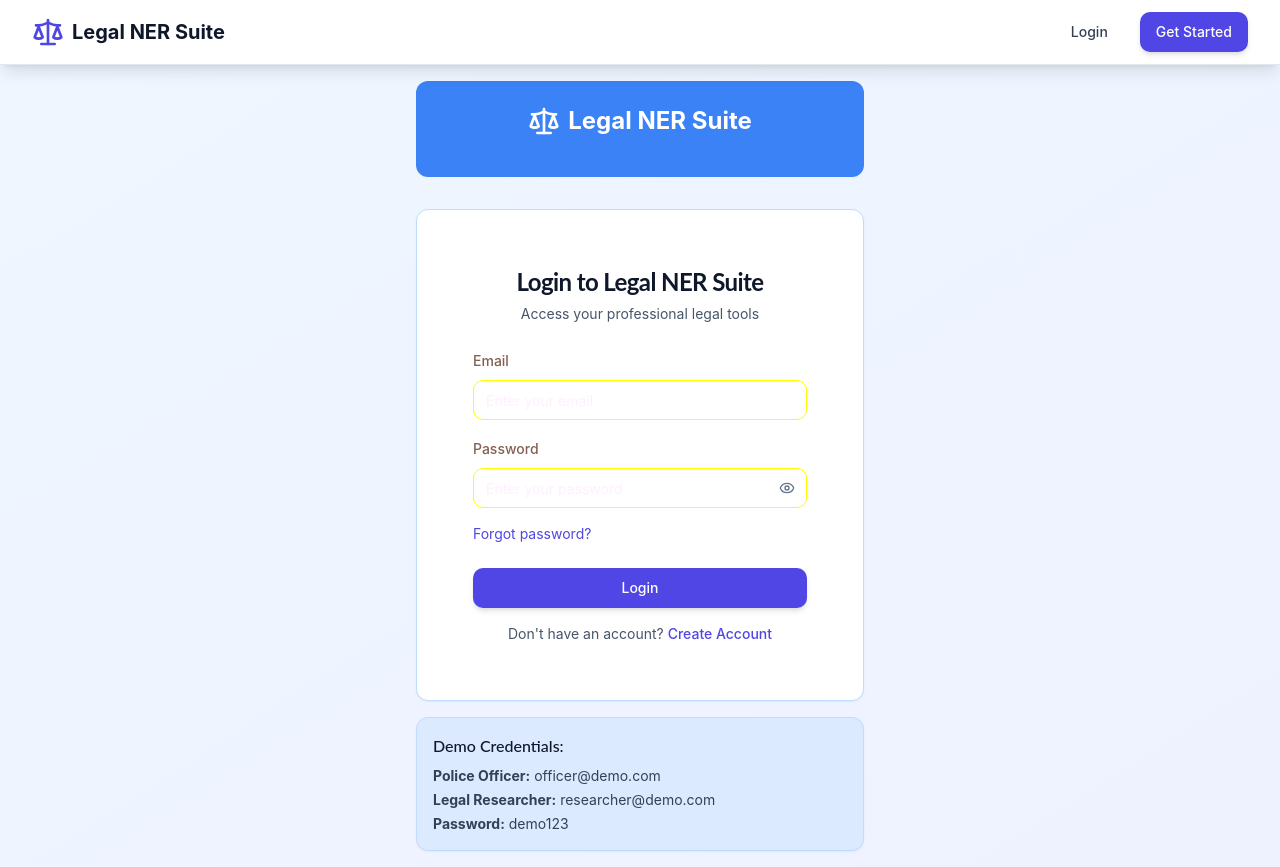
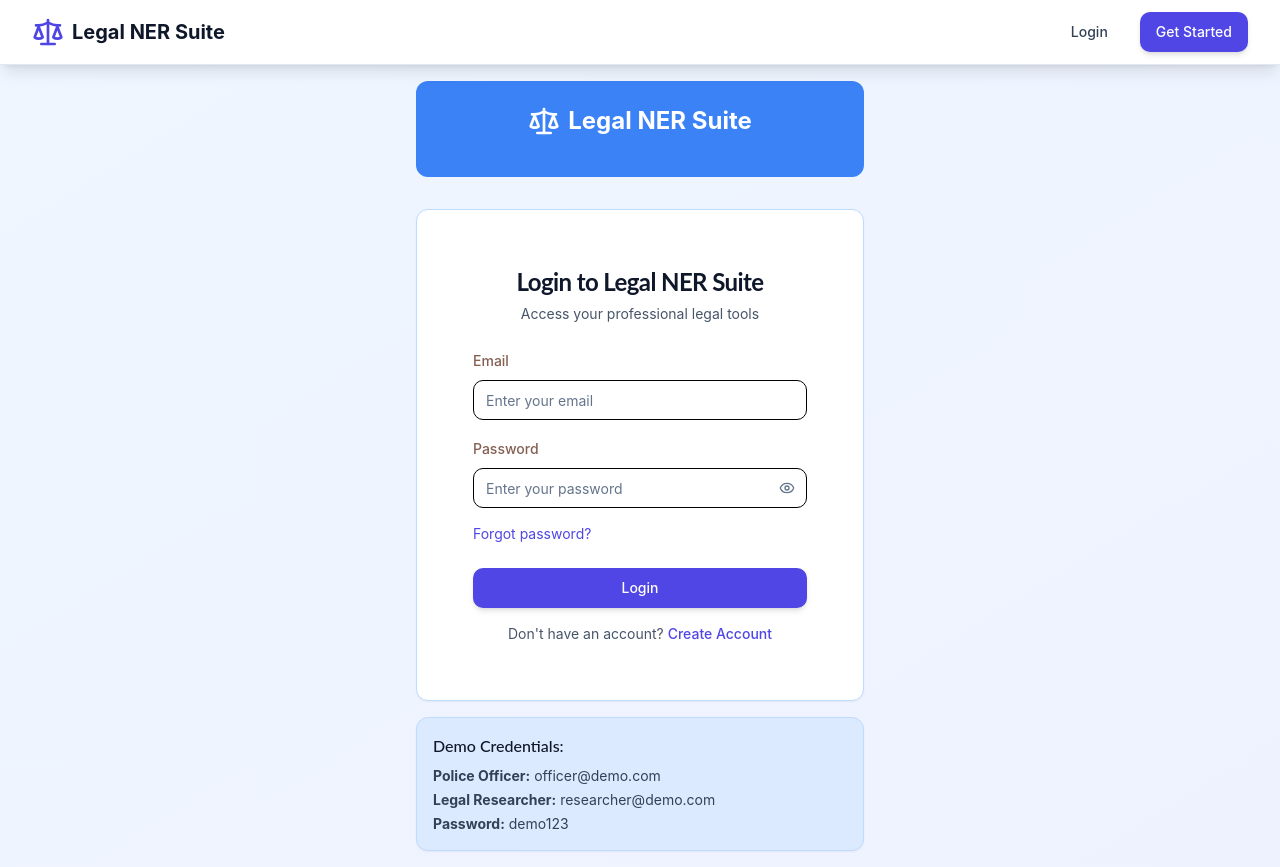
Before and after one commit to Majeed016/ner-law-suite, a React (Vite) app: page /login in a window 1280 px wide. Built offline with nearby package versions, Linux system fonts and the light colour scheme.

Commit message:
Fix: Login page placeholder and border
The AI updated the Login page to change the placeholder text color to grey and the input field borders to black.
-edited src/pages/Login.tsx

```diff
--- a/src/pages/Login.tsx
+++ b/src/pages/Login.tsx
@@ -1,3 +1,4 @@
+
 import React, { useState } from 'react';
 import { Link, useNavigate } from 'react-router-dom';
 import { useAuth } from '@/contexts/AuthContext';
@@ -71,7 +72,7 @@ const Login: React.FC = () => {
                   value={email}
                   onChange={(e) => setEmail(e.target.value)}
                   required
-                  className="w-full bg-white"
+                  className="w-full bg-white border-black placeholder:text-legal-slate-500"
                 />
               </div>
 
@@ -85,7 +86,7 @@ const Login: React.FC = () => {
                     value={password}
                     onChange={(e) => setPassword(e.target.value)}
                     required
-                    className="w-full pr-10 bg-white"
+                    className="w-full pr-10 bg-white border-black placeholder:text-legal-slate-500"
                   />
                   <button
                     type="button"
```
